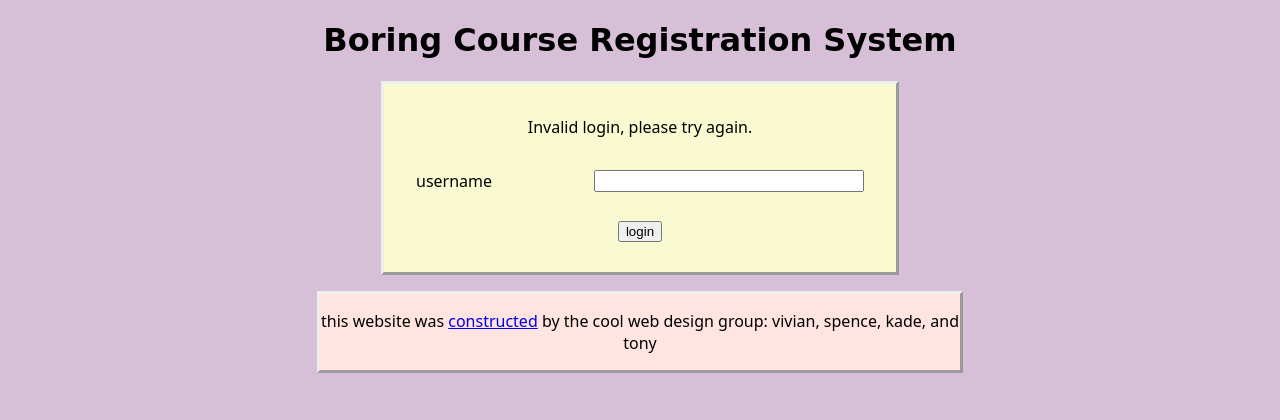
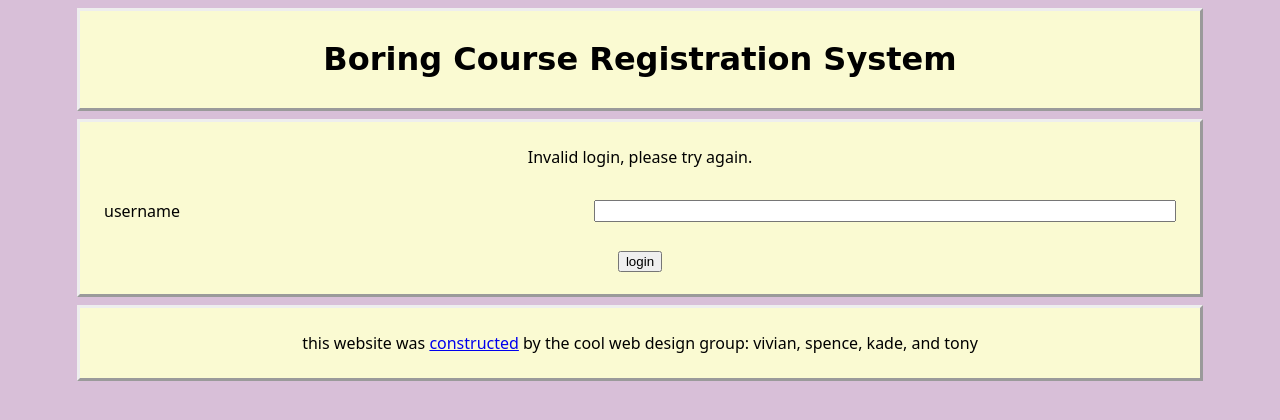
Before and after one commit to Roachbones/web-design-project, a PHP site: page /login_page.php in a window 1280 px wide. Shown: the top 420 px of the page. Run offline with PHP 8.4, Linux system fonts and the light colour scheme; the visitor is signed in with stand-in values (Sample User, id 1).

Commit message:
style overhaul

```diff
--- a/add_course.php
+++ b/add_course.php
@@ -15,9 +15,9 @@
 </head>
 <body>
     <header>
-	<?php include("header.php"); ?>
-        <h1>Add a Boring Course</h1>
+        <?php include("header.php"); ?>
     </header>
+    <h1>Add a Boring Course</h1>
     <main>
         <form action = "add_course_display.php" method="post">
             <div class="two_column">
--- a/add_course_display.php
+++ b/add_course_display.php
@@ -15,9 +15,9 @@
 </head>
 <body>
     <header>
-	<?php include("header.php"); ?>
-        <h1>Add a Boring Course</h1>
+        <?php include("header.php"); ?>
     </header>
+    <h1>Add a Boring Course</h1>
 <?php
 
 //assign values of all form inputs to variables
--- a/add_instructor.php
+++ b/add_instructor.php
@@ -16,10 +16,9 @@
 <body>
 	<header>
 		<?php include("header.php"); ?>
-		<h1>Add Boring Instructor</h1>
 	</header>
+	<h1>Add Boring Instructor</h1>
 	<main>
-		<p>hi buddy. here's where you add an instructor. fill out this info about the instructor and click submit to add them.<p>
 		<form>
 			<div class="two_column">
 				<label for="first_name">first name *</label>
--- a/drop_a_course.php
+++ b/drop_a_course.php
@@ -16,8 +16,8 @@
 <body>
     <header>
         <?php include("header.php"); ?>
-        <h1>Drop a Boring Course</h1>
     </header>
+    <h1>Drop a Boring Course</h1>
     <main>
         <form>
             <div class="two_column">
--- a/enroll_student.php
+++ b/enroll_student.php
@@ -16,10 +16,9 @@
 <body>
 	<header>
 		<?php include("header.php"); ?>
-		<h1>Boring Student Enrollment</h1>
 	</header>
+	<h1>Boring Student Enrollment</h1>
 	<main>
-		<p>hi buddy. trying to enroll somebody here? big mistake. i bet they can't handle this college. fill out this enrollment form, <b><i>if you dare................</i></b> &gt;:3<p>
 		<form>
 			<div class="two_column">
 				<label for="first_name">first name *</label>
--- a/index.php
+++ b/index.php
@@ -14,9 +14,10 @@
 <body>
 <header>
 	<?php include("header.php"); ?>
+</header>
 <h1>Boring Course Registration System</h1>
-</header>
 <main>
+	<section>
 			<p>hi buddy. here are the links :3<p>
 		<ul>
 			<li><a href="enroll_student.php">enroll student</a></li>
@@ -25,6 +26,7 @@
 			<li><a href="register_for_course.php">register for course</a></li>
 			<li><a href="drop_a_course.php">drop a course</a></li>
 		</ul>
+	</section>
 </main>
 
 <footer>
--- a/login_check.php
+++ b/login_check.php
@@ -5,6 +5,8 @@
     $last_seen_time=$_SESSION["last_seen"];
 
     $time_inactive=$current_time-$last_seen_time;
+
+    $_SESSION["last_seen"]=$current_time;
 
     if($time_inactive > 60){
         $_SESSION["login"]="SESSION TIMEOUT";
--- a/register_for_course.php
+++ b/register_for_course.php
@@ -16,8 +16,8 @@
 <body>
     <header>
         <?php include("header.php"); ?>
-        <h1>Register for a Boring Course</h1>
     </header>
+    <h1>Register for a Boring Course</h1>
     <main>
         <form>
             <div class="two_column">
--- a/style.css
+++ b/style.css
@@ -2,11 +2,19 @@
 /* alternative to Comic Sans for non-windows systems */
 body {
 	font-family: sans;
-	background-color: Thistle;
+	background-color: thistle;
 }
-nav{
-	background-color: plum;
-	padding:.25em;
+body > * {
+	max-width: 69em;
+	margin-left: auto;
+	margin-right: auto;
+	background-color: lightgoldenrodyellow;
+	border: outset;
+	padding:.5em;
+	margin-left: auto;
+	margin-right: auto;
+	margin-top: .5em;
+	margin-bottom: .5em;
 }
 h1, h2, h3, h4, h5, h6 {
 	text-align: center;
@@ -16,20 +24,11 @@ main {
 	max-width: 69em;
 	margin-left: auto;
 	margin-right: auto;
-
 }
 table, tr, td {
 	border-collapse: collapse;
 	border: 1px solid black;
 	padding: .25em;
-}
-form, table {
-	background-color: LightGoldenRodYellow;
-	border: outset;
-	max-width: 30em;
-	margin-left: auto;
-	margin-right: auto;
-	padding: 1em;
 }
 .hidden {
 	display:none;
@@ -48,12 +47,6 @@ p.memo{
 	text-align: center;
 	font-size: .7em;
 }
-section, footer {
-	margin-top: 1em;
+footer {
 	text-align: center;
-	background-color: MistyRose;
-	border: outset;
-	max-width: 40em;
-	margin-left: auto;
-	margin-right: auto;
 }
```
Lines whose indentation alone changed are shown as unchanged.
